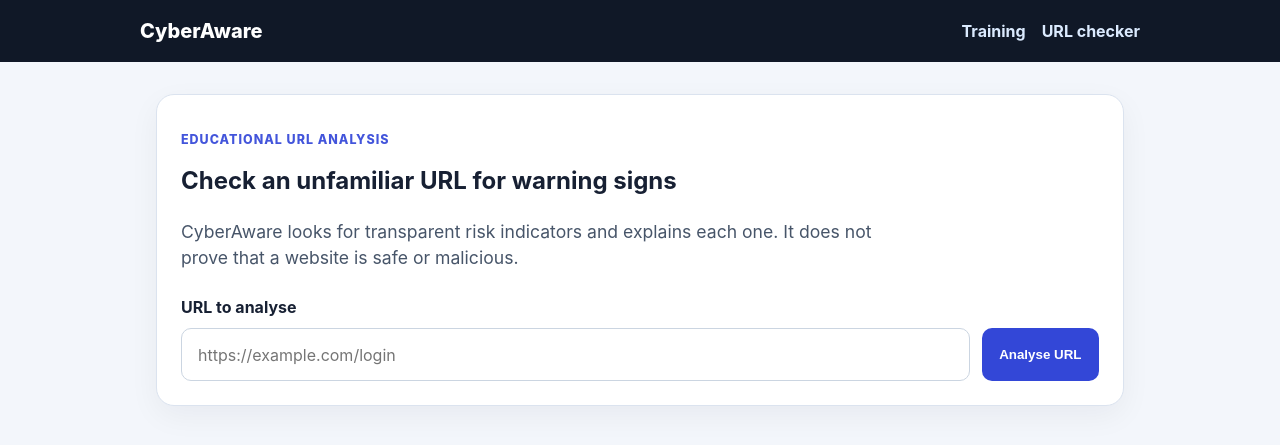
After one commit to WackDog/cyberaware, a Flask app: page /url-checker in a window 1280 px wide. The commit adds this page. Shown: the top 445 px of the page. Run offline with Flask 3, Linux system fonts and the light colour scheme.

Commit message:
Add educational URL risk checker

```diff
--- a/app.py
+++ b/app.py
@@ -2,6 +2,7 @@
 from flask import Flask, render_template, request, redirect, url_for, session
 
 from scenarios import SCENARIOS
+from url_checker import analyse_url
 
 
 def create_app(test_config=None):
@@ -162,6 +163,26 @@
         reset_training()
         return redirect(url_for("training"))
 
+    @app.route("/url-checker", methods=["GET", "POST"])
+    def url_checker():
+        result = None
+        error = None
+        entered_url = ""
+
+        if request.method == "POST":
+            entered_url = request.form.get("url", "")
+            try:
+                result = analyse_url(entered_url)
+            except ValueError as exc:
+                error = str(exc)
+
+        return render_template(
+            "url_checker.html",
+            result=result,
+            error=error,
+            entered_url=entered_url,
+        )
+
     return app
 
 
--- a/static/style.css
+++ b/static/style.css
@@ -93,3 +93,46 @@
     .site-header, .training-heading, .action-row { align-items: flex-start; flex-direction: column; }
     .tagline { display: none; }
 }
+
+.site-nav { display: flex; align-items: center; gap: 1rem; }
+.site-nav a { color: #dbeafe; text-decoration: none; font-weight: 700; }
+.site-nav a:hover { color: white; }
+.text-link { color: #3347d7; font-weight: 800; text-decoration: none; }
+.text-link:hover { text-decoration: underline; }
+
+.url-checker-card h1 { margin-top: .2rem; }
+.url-form { margin-top: 1.5rem; display: grid; gap: .55rem; }
+.url-input-row { display: grid; grid-template-columns: 1fr auto; gap: .75rem; }
+.url-input-row input {
+    width: 100%;
+    border: 1px solid #cbd5e1;
+    border-radius: 10px;
+    padding: .85rem 1rem;
+    font: inherit;
+    color: #172033;
+    background: white;
+}
+.url-input-row input:focus { outline: 3px solid #c7d2fe; border-color: #6373e8; }
+.risk-heading { display: flex; justify-content: space-between; align-items: flex-start; gap: 1rem; }
+.risk-heading h2 { margin: .2rem 0 0; }
+.risk-badge { border-radius: 999px; padding: .55rem .8rem; font-weight: 800; white-space: nowrap; }
+.risk-low { background: #dcfce7; color: #166534; }
+.risk-medium { background: #fef3c7; color: #92400e; }
+.risk-high { background: #fee2e2; color: #991b1b; }
+.url-meta { display: grid; grid-template-columns: 1fr 1fr; gap: .75rem; margin: 1.25rem 0; }
+.url-meta div { background: #f8fafc; border-radius: 12px; padding: .9rem; min-width: 0; }
+.url-meta dt { color: #64748b; font-size: .82rem; font-weight: 700; }
+.url-meta dd { margin: .2rem 0 0; overflow-wrap: anywhere; font-weight: 700; }
+.warning-stack { display: grid; gap: .75rem; }
+.warning-item { border: 1px solid #fed7aa; background: #fff7ed; border-radius: 12px; padding: 1rem; }
+.warning-item p { margin-bottom: 0; color: #7c2d12; }
+.warning-title-row { display: flex; justify-content: space-between; gap: 1rem; color: #9a3412; }
+.alert.low-risk { background: #f0fdf4; border: 1px solid #bbf7d0; color: #166534; padding: .9rem; border-radius: 10px; }
+.guidance-box { margin-top: 1.25rem; border-top: 1px solid #e2e8f0; padding-top: 1rem; }
+.guidance-box h3 { margin-top: 0; }
+.guidance-box ul { margin-bottom: 0; }
+
+@media (max-width: 700px) {
+    .site-nav, .risk-heading { align-items: flex-start; flex-direction: column; }
+    .url-input-row, .url-meta { grid-template-columns: 1fr; }
+}
--- a/templates/base.html
+++ b/templates/base.html
@@ -9,7 +9,10 @@
 <body>
     <header class="site-header">
         <a class="brand" href="{{ url_for('index') }}">CyberAware</a>
-        <span class="tagline">Practise safer cybersecurity decisions</span>
+        <nav class="site-nav" aria-label="Main navigation">
+            <a href="{{ url_for('index') }}">Training</a>
+            <a href="{{ url_for('url_checker') }}">URL checker</a>
+        </nav>
     </header>
 
     <main class="page-shell">
--- a/templates/index.html
+++ b/templates/index.html
@@ -26,5 +26,10 @@
         <h2>Understand why</h2>
         <p>Receive immediate feedback instead of only being told right or wrong.</p>
     </article>
+    <article class="card">
+        <h2>Check unfamiliar links</h2>
+        <p>Use transparent rules to inspect a URL for warning signs before deciding what to do next.</p>
+        <a class="text-link" href="{{ url_for('url_checker') }}">Open URL checker →</a>
+    </article>
 </section>
 {% endblock %}
--- /dev/null
+++ b/templates/url_checker.html
@@ -0,0 +1,76 @@
+{% extends "base.html" %}
+{% block title %}CyberAware | URL Risk Checker{% endblock %}
+{% block content %}
+<section class="card url-checker-card">
+    <p class="eyebrow">Educational URL analysis</p>
+    <h1>Check an unfamiliar URL for warning signs</h1>
+    <p class="lead">
+        CyberAware looks for transparent risk indicators and explains each one. It does not prove that a website is safe or malicious.
+    </p>
+
+    <form class="url-form" method="post" action="{{ url_for('url_checker') }}">
+        <label for="url"><strong>URL to analyse</strong></label>
+        <div class="url-input-row">
+            <input
+                id="url"
+                name="url"
+                type="text"
+                value="{{ entered_url }}"
+                placeholder="https://example.com/login"
+                autocomplete="off"
+                required
+            >
+            <button class="button primary" type="submit">Analyse URL</button>
+        </div>
+    </form>
+
+    {% if error %}
+        <div class="alert error">{{ error }}</div>
+    {% endif %}
+</section>
+
+{% if result %}
+<section class="card result-card">
+    <div class="risk-heading">
+        <div>
+            <p class="eyebrow">Analysis result</p>
+            <h2>{{ result.risk_level }} caution level</h2>
+        </div>
+        <span class="risk-badge risk-{{ result.risk_level|lower }}">{{ result.score }} risk points</span>
+    </div>
+
+    <dl class="url-meta">
+        <div><dt>Hostname</dt><dd>{{ result.hostname }}</dd></div>
+        <div><dt>Scheme</dt><dd>{{ result.scheme }}</dd></div>
+    </dl>
+
+    {% if result.warnings %}
+        <h3>Warning signs detected</h3>
+        <div class="warning-stack">
+            {% for warning in result.warnings %}
+                <article class="warning-item">
+                    <div class="warning-title-row">
+                        <strong>{{ warning.title }}</strong>
+                        <span>+{{ warning.points }}</span>
+                    </div>
+                    <p>{{ warning.explanation }}</p>
+                </article>
+            {% endfor %}
+        </div>
+    {% else %}
+        <div class="alert low-risk">
+            No warning signs were triggered by the current rules. This does not guarantee that the destination is safe.
+        </div>
+    {% endif %}
+
+    <div class="guidance-box">
+        <h3>Safer next steps</h3>
+        <ul>
+            <li>Check the hostname carefully before entering credentials or payment information.</li>
+            <li>If a message sent you the link, consider opening the organisation's known website manually instead.</li>
+            <li>Do not treat a low result as proof that a website is trustworthy.</li>
+        </ul>
+    </div>
+</section>
+{% endif %}
+{% endblock %}
--- /dev/null
+++ b/url_checker.py
@@ -0,0 +1,150 @@
+import ipaddress
+from urllib.parse import urlparse
+
+
+SUSPICIOUS_TERMS = {
+    "login",
+    "verify",
+    "verification",
+    "secure",
+    "account",
+    "update",
+    "password",
+    "payment",
+    "billing",
+}
+
+
+def _normalise_url(raw_url):
+    """Return a parseable URL while preserving whether the user supplied a scheme."""
+    cleaned = (raw_url or "").strip()
+    if not cleaned:
+        raise ValueError("Enter a URL to analyse.")
+
+    supplied_scheme = "://" in cleaned
+    candidate = cleaned if supplied_scheme else "https://" + cleaned
+    parsed = urlparse(candidate)
+
+    if parsed.scheme not in {"http", "https"}:
+        raise ValueError("Only http:// and https:// URLs can be analysed.")
+
+    if not parsed.hostname:
+        raise ValueError("Enter a valid URL containing a hostname.")
+
+    return cleaned, parsed, supplied_scheme
+
+
+def _is_ip_address(hostname):
+    try:
+        ipaddress.ip_address(hostname)
+        return True
+    except ValueError:
+        return False
+
+
+def analyse_url(raw_url):
+    """
+    Analyse a URL using transparent educational heuristics.
+
+    The result is deliberately not a malware verdict. Each rule highlights a
+    characteristic that can deserve extra scrutiny and explains why.
+    """
+    original, parsed, supplied_scheme = _normalise_url(raw_url)
+    hostname = parsed.hostname.lower()
+    warnings = []
+    score = 0
+
+    def add_warning(code, points, title, explanation):
+        nonlocal score
+        warnings.append(
+            {
+                "code": code,
+                "points": points,
+                "title": title,
+                "explanation": explanation,
+            }
+        )
+        score += points
+
+    if _is_ip_address(hostname):
+        add_warning(
+            "ip-host",
+            3,
+            "IP address used as the hostname",
+            "Most public services use a recognisable domain name. An IP-address link can make it harder to judge who operates the site.",
+        )
+
+    if "@" in parsed.netloc:
+        add_warning(
+            "at-symbol",
+            3,
+            "The URL contains an @ symbol before the hostname",
+            "Text before an @ symbol can be misleading because browsers treat the part after @ as the actual host.",
+        )
+
+    if supplied_scheme and parsed.scheme == "http":
+        add_warning(
+            "http",
+            1,
+            "The URL uses HTTP rather than HTTPS",
+            "HTTP does not provide the encrypted connection normally expected for logins, payments or other sensitive activity.",
+        )
+
+    labels = [label for label in hostname.split(".") if label]
+    if not _is_ip_address(hostname) and len(labels) >= 5:
+        add_warning(
+            "subdomains",
+            1,
+            "The hostname contains many subdomains",
+            "Long chains of subdomains can make the important registered-domain portion harder to notice at a glance.",
+        )
+
+    if "xn--" in hostname:
+        add_warning(
+            "punycode",
+            2,
+            "The hostname contains an internationalised-domain encoding",
+            "Punycode is legitimate, but it can also be used in lookalike domains, so the address deserves careful checking.",
+        )
+
+    if hostname.count("-") >= 4:
+        add_warning(
+            "hyphens",
+            1,
+            "The hostname contains an unusually high number of hyphens",
+            "Heavy use of separators can make a hostname harder to read and can be a sign that a domain is imitating another service.",
+        )
+
+    if len(original) >= 120:
+        add_warning(
+            "length",
+            1,
+            "The URL is unusually long",
+            "Very long links can hide important parts of the destination among tracking parameters or misleading text.",
+        )
+
+    searchable_text = (hostname + " " + parsed.path.lower()).replace("-", " ").replace("_", " ")
+    matched_terms = sorted(term for term in SUSPICIOUS_TERMS if term in searchable_text)
+    if matched_terms:
+        add_warning(
+            "sensitive-terms",
+            1,
+            "The URL contains account or security-related wording",
+            "Words such as login, verify or payment are common on legitimate sites too, but attackers also use them to make links appear convincing.",
+        )
+
+    if score >= 5:
+        risk_level = "High"
+    elif score >= 2:
+        risk_level = "Medium"
+    else:
+        risk_level = "Low"
+
+    return {
+        "original": original,
+        "hostname": hostname,
+        "scheme": parsed.scheme if supplied_scheme else "not supplied",
+        "warnings": warnings,
+        "score": score,
+        "risk_level": risk_level,
+    }
```
Also changed, not shown: tests/test_app.py (+24 -0 lines), tests/test_url_checker.py (added, +66 -0 lines), README.md.
